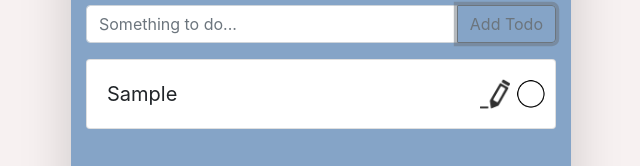
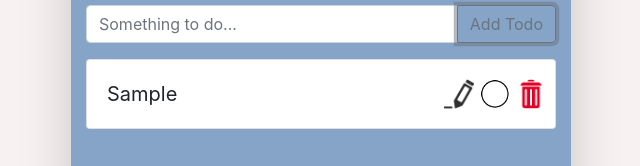
Before and after one commit to mateoguzmana/TodoReact, a React (Create React App) app: page / in a window 1280 px wide. Both pictures are taken after typing "Sample" into the empty fields and a click on the button "Add Todo". Shown: the part 210-376 px from the top of the page, without its empty margins (319-959 px from the left). Built offline with nearby package versions, Linux system fonts and the light colour scheme.

Commit message:
Adding delete Todo funcionality.

```diff
--- a/src/actions/index.js
+++ b/src/actions/index.js
@@ -27,6 +27,11 @@ export const editTodo = (id, text) => ({
   text
 });
 
+export const deleteTodo = id => ({
+  type: "DELETE_TODO",
+  id
+});
+
 export const VisibilityFilters = {
   SHOW_ALL: "SHOW_ALL",
   SHOW_COMPLETED: "SHOW_COMPLETED",
--- a/src/components/Todo.js
+++ b/src/components/Todo.js
@@ -4,11 +4,13 @@ import uncheck from "../assets/uncheck.png";
 import check from "../assets/check.png";
 import edit from "../assets/edit.png";
 import save from "../assets/save.png";
+import deleteIcon from "../assets/deleteIcon.png";
 
 const Todo = ({
   onClick,
   onEditing,
   onEditTodo,
+  onDelete,
   isEditing,
   completed,
   text
@@ -46,6 +48,9 @@ const Todo = ({
             alt=""
           />
         ) : null}
+        {!isEditing ? (
+          <img onClick={onDelete} className="todo-icon" src={deleteIcon} alt="" />
+        ) : null}
       </span>
     </li>
   );
@@ -56,6 +61,7 @@ Todo.propTypes = {
   completed: PropTypes.bool.isRequired,
   onEditing: PropTypes.func.isRequired,
   onEditTodo: PropTypes.func.isRequired,
+  onDelete: PropTypes.func.isRequired,
   isEditing: PropTypes.bool.isRequired,
   text: PropTypes.string.isRequired
 };
--- a/src/components/TodoList.js
+++ b/src/components/TodoList.js
@@ -2,7 +2,7 @@ import React from "react";
 import PropTypes from "prop-types";
 import Todo from "./Todo";
 
-const TodoList = ({ todos, toggleTodo, editingTodo, editTodo }) => {
+const TodoList = ({ todos, toggleTodo, editingTodo, editTodo, deleteTodo }) => {
   const _onClick = todo => {
     toggleTodo(todo.id);
   };
@@ -16,6 +16,10 @@ const TodoList = ({ todos, toggleTodo, editingTodo, editTodo }) => {
     editingTodo(id);
   };
 
+  const _onDeleteTodo = todo => {
+    deleteTodo(todo.id);
+  };
+
   return (
     <ul className="list-group">
       {todos.map(todo => (
@@ -25,6 +29,7 @@ const TodoList = ({ todos, toggleTodo, editingTodo, editTodo }) => {
           onClick={() => _onClick(todo)}
           onEditing={() => _onEditing(todo)}
           onEditTodo={(text) => _onEditTodo(todo.id, text)}
+          onDelete={() => _onDeleteTodo(todo)}
         />
       ))}
     </ul>
@@ -41,7 +46,8 @@ TodoList.propTypes = {
   ).isRequired,
   toggleTodo: PropTypes.func.isRequired,
   editingTodo: PropTypes.func.isRequired,
-  editTodo: PropTypes.func.isRequired
+  editTodo: PropTypes.func.isRequired,
+  deleteTodo: PropTypes.func.isRequired
 };
 
 export default TodoList;
--- a/src/containers/VisibleTodoList.js
+++ b/src/containers/VisibleTodoList.js
@@ -1,5 +1,5 @@
 import { connect } from "react-redux";
-import { toggleTodo, editingTodo, editTodo } from "../actions";
+import { toggleTodo, editingTodo, editTodo, deleteTodo } from "../actions";
 import TodoList from "../components/TodoList";
 import { VisibilityFilters } from "../actions";
 
@@ -23,7 +23,8 @@ const mapStateToProps = state => ({
 const mapDispatchToProps = dispatch => ({
   toggleTodo: id => dispatch(toggleTodo(id)),
   editingTodo: id => dispatch(editingTodo(id)),
-  editTodo: (id, text) => dispatch(editTodo(id, text))
+  editTodo: (id, text) => dispatch(editTodo(id, text)),
+  deleteTodo: id => dispatch(deleteTodo(id)),
 });
 
 export default connect(mapStateToProps, mapDispatchToProps)(TodoList);
--- a/src/reducers/todos.js
+++ b/src/reducers/todos.js
@@ -25,6 +25,8 @@ const todos = (state = [], action) => {
         todo =>
           todo.id === action.id ? { ...todo, text: action.text } : todo
       );
+    case 'DELETE_TODO':
+      return state.filter(todo => todo.id !== action.id);
     default:
       return state;
   }
```
Also changed, not shown: src/assets/deleteIcon.png (added).
